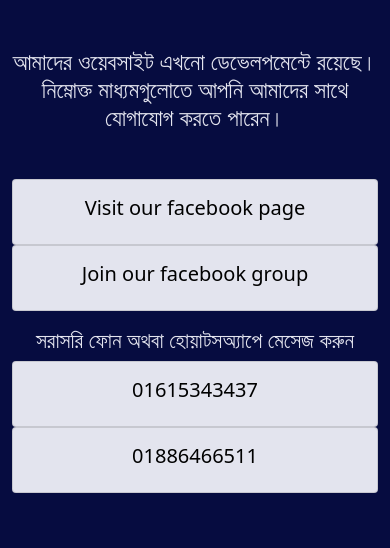
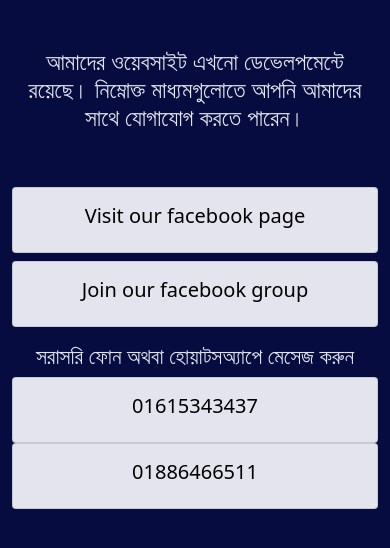
Before and after one commit to Mahmud-hasan247/rowza, a plain HTML site: page index.html in a window 390 px wide. Drawn offline with nearby package versions, Linux system fonts and the light colour scheme.

Commit message:
responsive

```diff
--- a/index.html
+++ b/index.html
@@ -30,21 +30,15 @@
     <div class="container mt-5 ">
 
         <div class="row">
-            <div class="col-md-2"></div>
-            <div class="col-md-8">
-                <h3 class="text-center mb-5" style="color: #E3E4EE;">আমাদের ওয়েবসাইট এখনো ডেভেলপমেন্টে রয়েছে।
+                <h3 class="text-center mb-5 px-3" style="color: #E3E4EE;">আমাদের ওয়েবসাইট এখনো ডেভেলপমেন্টে রয়েছে।
                     নিম্নোক্ত মাধ্যমগুলোতে আপনি আমাদের সাথে যোগাযোগ করতে পারেন।</h3>
-            </div>
-            <div class="col-md-2"></div>
-            <div class="col-md-3"></div>
-            <div class="col-md-3">
+
+            <div class="col-md-6 col-lg-6 col-12 mt-2">
                 <div class="rcard">
                     <a href="https://www.facebook.com/rowzatulkutub" target="_blank">
                         <div class="card">
                             <div class="card-body">
                                 <h5 class="card-title">Visit our facebook page</h5>
-
-
                             </div>
                         </div>
                     </a>
@@ -52,25 +46,23 @@
 
             </div>
 
-            <div class="col-md-3">
+            <div class="col-md-6 col-lg-6 col-12 mt-2">
                 <div class="rcard">
                     <a href="https://www.facebook.com/groups/rowzatulkutub" target="_blank">
                         <div class="card">
                             <div class="card-body">
                                 <h5 class="card-title">Join our facebook group</h5>
-
-
                             </div>
                         </div>
                     </a>
                 </div>
 
             </div>
-            <div class="col-md-3"></div>
+
             <h4 class="text-center mt-3" style="color: #E3E4EE;">সরাসরি ফোন অথবা
                 হোয়াটসঅ্যাপে মেসেজ করুন</h4>
-            <div class="col-md-3"></div>
-            <div class="col-md-3">
+
+            <div class="col-md-6 col-lg-6 col-12">
                 <div class="rcard">
                     <a href="#" >
                         <div class="card">
@@ -80,17 +72,13 @@
                         </div>
                     </a>
                 </div>
-
-
             </div>
-            <div class="col-md-3">
+            <div class="col-md-6 col-lg-6 col-12">
                 <div class="rcard">
                     <a href="#" >
                         <div class="card">
                             <div class="card-body">
                                 <h5 class="card-title">01886466511</h5>
-
-
                             </div>
                         </div>
                     </a>
```
